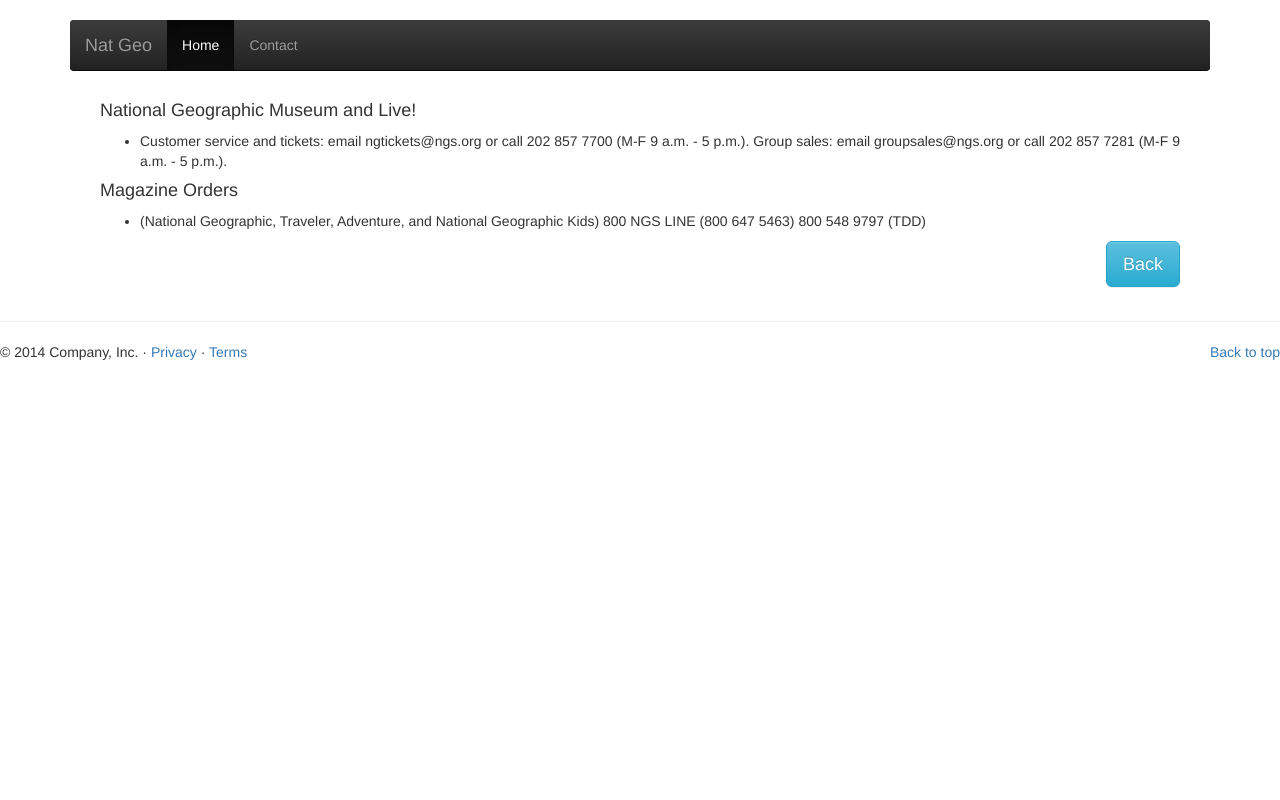
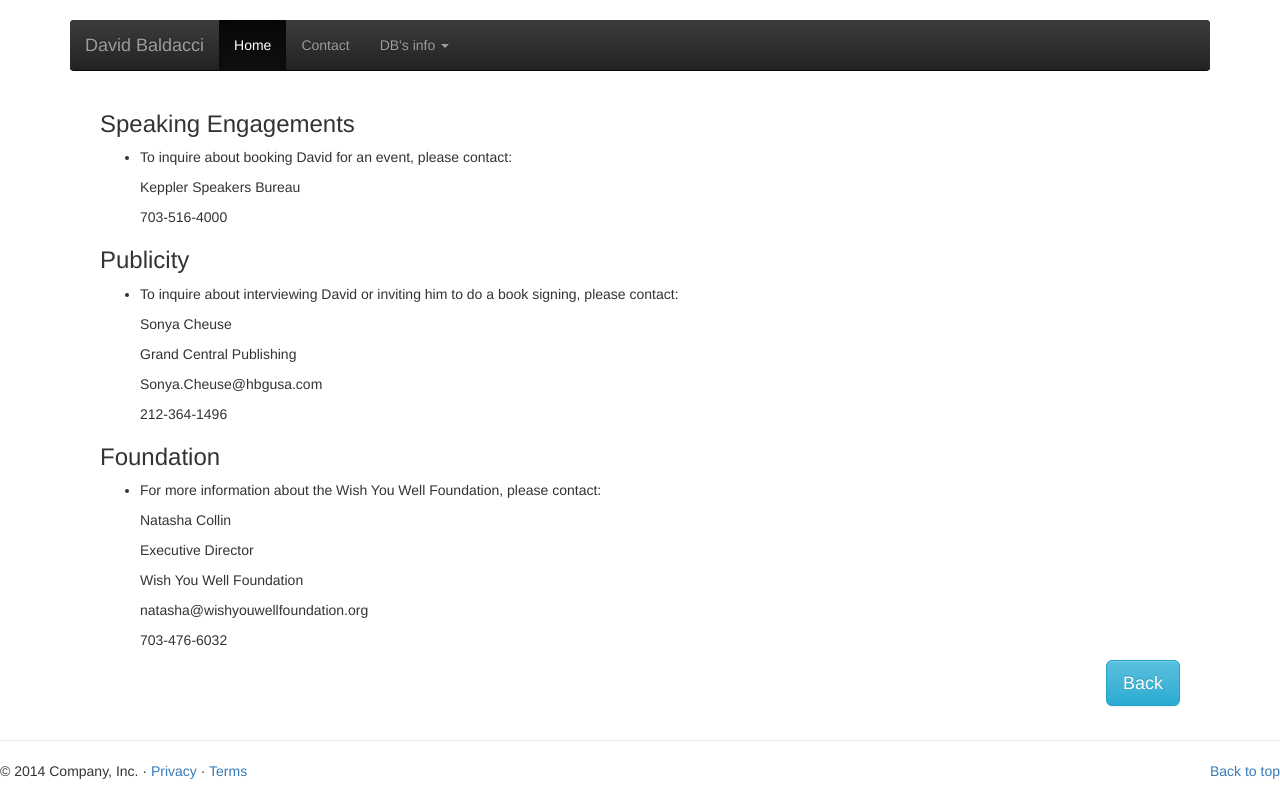
Before and after one commit to mileto94/Django-tutorial, a Django app: page /myblog/contact/ in a window 1280 px wide. Run offline with Django 3.2, Linux system fonts and the light colour scheme; parts of the project's set-up code (start-up, migrations or seed data) failed here and were passed over; some libraries are stand-ins or nearby versions.

Commit message:
Change main purpose about the blog

```diff
--- a/blog/myblog/static/app.js
+++ b/blog/myblog/static/app.js
@@ -91,4 +91,25 @@
     $(".btn").hover(function() {
         $(this).css("cursor", "pointer");
     });
+
+    $(".dropdown").click(function(){
+        $('.dropdown-menu').toggle();
+    });
+
+    $(".contact").click(function(){
+        $(".home").removeClass("active");
+        $(this).addClass("active");
+        console.log($(this).hasClass('active'));
+    });
+
+    $(".home").click(function() {
+        $(".contact").removeClass("active");
+        $(this).addClass("active");
+    });
+
+    function c() {
+        if(document.URL.indexOf("contact") > -1) {
+            $(".contact").addClass("active");
+        }
+    }
 });
--- a/blog/myblog/templates/myblog/base.html
+++ b/blog/myblog/templates/myblog/base.html
@@ -24,7 +24,7 @@
     <![endif]-->
 
 
-    <title>Nat Geo Blog</title>
+    <title>David Baldacci's Blog</title>
     <link href="/static/carousel.css" rel="stylesheet">
 </head>
 <!-- NAVBAR
@@ -43,27 +43,27 @@
                             <span class="icon-bar"></span>
                             <span class="icon-bar"></span>
                         </button>
-                        <a class="navbar-brand" href="http://www.nationalgeographic.com/">Nat Geo</a>
+                        <a class="navbar-brand" href="http://davidbaldacci.com/">David Baldacci</a>
                     </div>
                     <div class="navbar-collapse collapse">
                         <ul class="nav navbar-nav">
-                            <li class="active"><a href='{% url "myblog:index" %}'>Home</a>
+                            <li class="active home"><a href='{% url "myblog:index" %}'>Home</a>
                             </li>
 
-                            <li><a href='{% url "myblog:contact" %}'>Contact</a>
+                            <li class="contact"><a href='{% url "myblog:contact" %}'>Contact</a>
                             </li>
-                            <!-- <li class="dropdown">
-                              <a href="#" class="dropdown-toggle" data-toggle="dropdown">Dropdown <span class="caret"></span></a>
+                            <li class="dropdown">
+                              <a href="#" class="dropdown-toggle" data-toggle="dropdown">DB's info <span class="caret"></span></a>
                               <ul class="dropdown-menu" role="menu">
-                                <li><a href="#">Action</a></li>
-                                <li><a href="#">Another action</a></li>
-                                <li><a href="#">Something else here</a></li>
-                                <li class="divider"></li>
+                                <li><a href="http://davidbaldacci.com/about-david/">Biography</a></li>
+                                <li><a href="http://davidbaldacci.com/books/books/">Books</a></li>
+                                <li><a href="http://davidbaldacci.com/events/book-signings/">Author events</a></li>
+                                <!-- <li class="divider"></li>
                                 <li class="dropdown-header">Nav header</li>
                                 <li><a href="#">Separated link</a></li>
-                                <li><a href="#">One more separated link</a></li>
+                                <li><a href="#">One more separated link</a></li> -->
                               </ul>
-                            </li> -->
+                            </li>
                         </ul>
                         {% block translate %}
                         <div id="google_translate_element">
@@ -71,7 +71,6 @@
                             function googleTranslateElementInit() {
                                 new google.translate.TranslateElement({
                                     pageLanguage: 'en',
-                                    includedLanguages: 'es,tr,en',
                                     layout: google.translate.TranslateElement.InlineLayout.SIMPLE,
                                     multilanguagePage: true
                                 }, 'google_translate_element');
--- a/blog/myblog/templates/myblog/contact.html
+++ b/blog/myblog/templates/myblog/contact.html
@@ -3,16 +3,36 @@
 {% block contact %}
 <div class="align-text">
     <form>
-        <h4>National Geographic Museum and Live!</h4>
+        <h3>Speaking Engagements</h3>
         <ul>
-            <li>Customer service and tickets: email ngtickets@ngs.org or call 202 857 7700 (M-F 9 a.m. - 5 p.m.). Group sales: email groupsales@ngs.org or call 202 857 7281 (M-F 9 a.m. - 5 p.m.).
+            <li>
+                <p>To inquire about booking David for an event, please contact:</p>
+                <p>Keppler Speakers Bureau</p>
+                <p>703-516-4000</p>
             </li>
         </ul>
-        <h4>Magazine Orders</h4>
+        <h3>Publicity</h3>
         <ul>
-            <li>(National Geographic, Traveler, Adventure, and National Geographic Kids) 800 NGS LINE (800 647 5463) 800 548 9797 (TDD)
+            <li>
+                <p>To inquire about interviewing David or inviting him to do a book signing, please contact:</p>
+                <p>Sonya Cheuse</p>
+                <p>Grand Central Publishing</p>
+                <p>Sonya.Cheuse@hbgusa.com</p>
+                <p>212-364-1496</p>
             </li>
         </ul>
+        <h3>Foundation</h3>
+        <ul>
+            <li>
+                <p>For more information about the Wish You Well Foundation, please contact:</p>
+                <p>Natasha Collin</p>
+                <p>Executive Director</p>
+                <p>Wish You Well Foundation</p>
+                <p>natasha@wishyouwellfoundation.org</p>
+                <p>703-476-6032</p>
+            </li>
+        </ul>
+
         <button type="button" class="btn btn-info btn-lg pull-right" id="back">Back</button>
         <br/>
     </form>
```
Also changed, not shown: blog/myblog/admin.py (+4 -4 lines), blog/myblog/models.py (+9 -1 lines), blog/myblog/templates/myblog/index.html (+6 -6 lines), blog/myblog/tests.py (+21 -21 lines), blog/db.sqlite3, blog/myblog/migrations/0005_auto__add_comment__chg_field_article_comment__add_index_article_commen.py (added), blog/myblog/migrations/0006_auto__del_field_comment_comment__add_field_comment_comment_body.py (added), blog/myblog/migrations/0007_auto__del_comment__chg_field_article_comment__del_index_article_commen.py (added).
